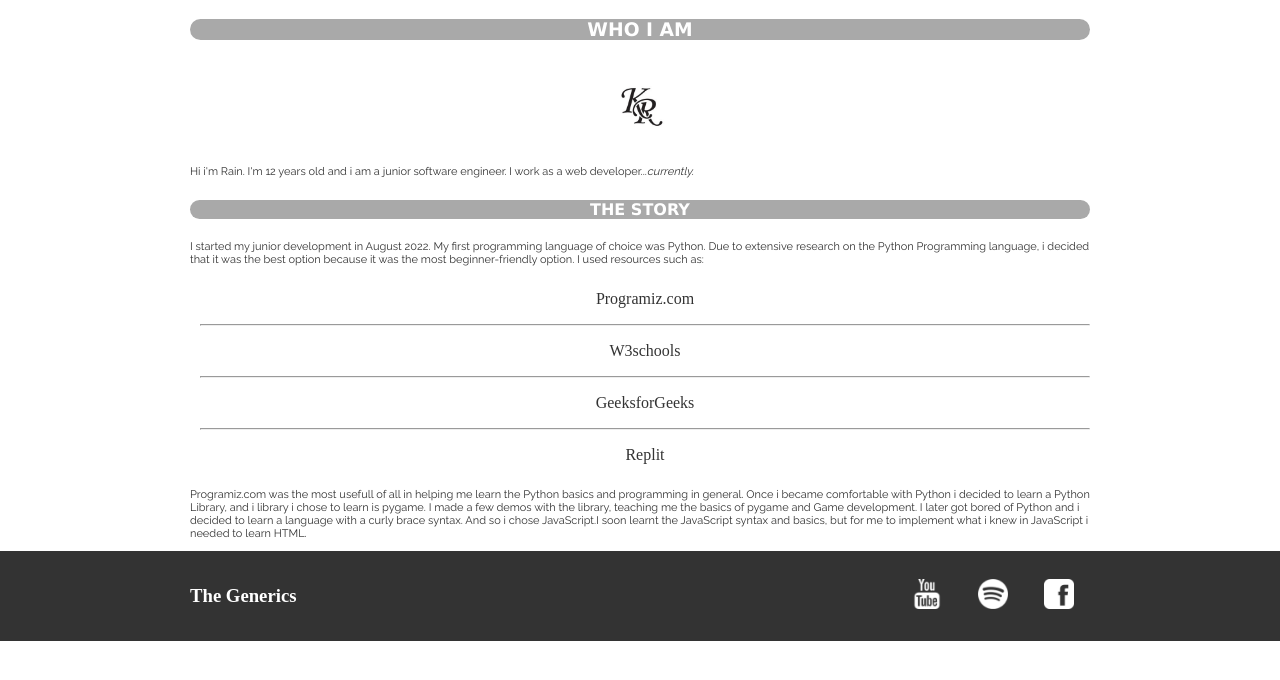
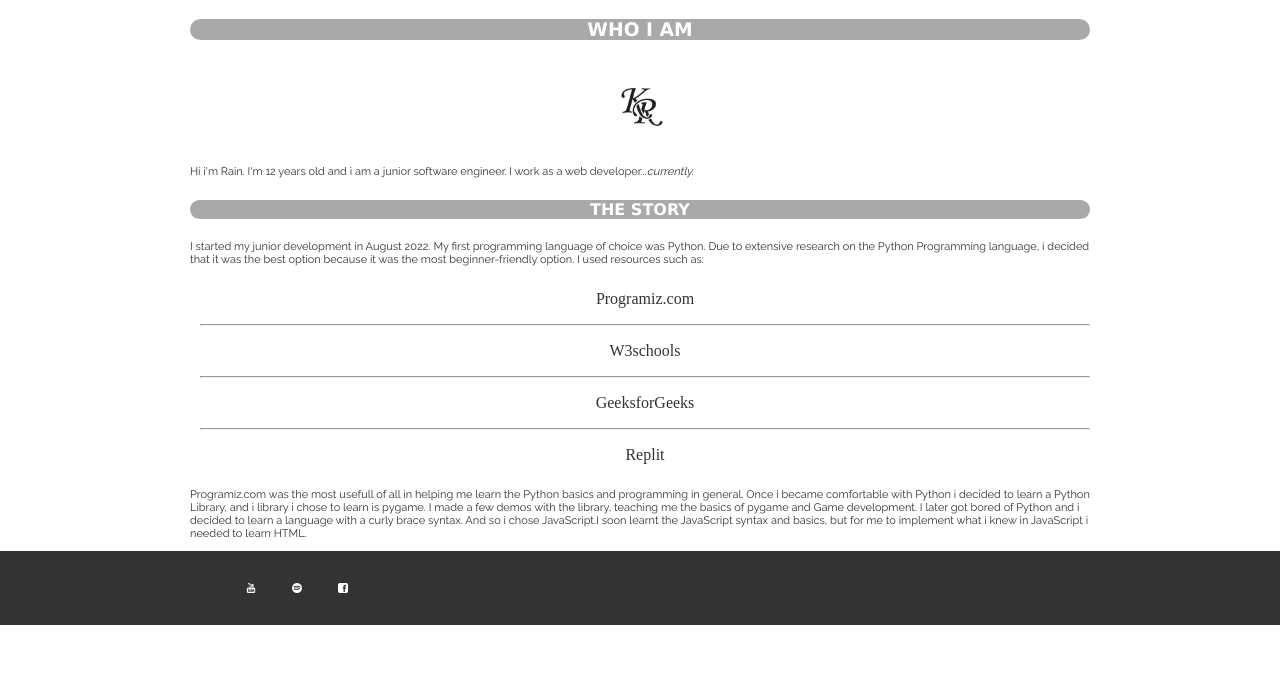
Before and after one commit to Rain-della/Faker_Web, a website: page index.html in a window 1280 px wide. Drawn offline with Linux system fonts and the light colour scheme.

Commit message:
Trying to make the footer nav smaller

```diff
--- a/index.html
+++ b/index.html
@@ -70,7 +70,6 @@
     </section>
     <footer class="main-footer">
       <div class="container main-footer-container">
-        <h3 class="band-name">The Generics</h3>
         <ul class="nav footer-nav">
           <li>
             <a href="http://www.youtube.com" target="_blank">
--- a/style.css
+++ b/style.css
@@ -101,7 +101,6 @@ p {
 
 .main-footer-container ul {
   flex-grow: 1;
-  text-align: end;
 }
 
 .footer-nav li {
@@ -109,8 +108,8 @@ p {
 }
 
 .footer-nav img {
-  width: 30px;
-  height: 30px;
+  width: 10px;
+  height: 10px;
 }
 
 .nav ul {
```
